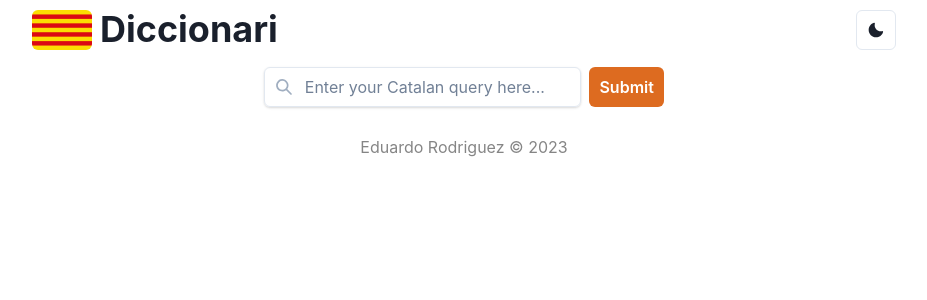
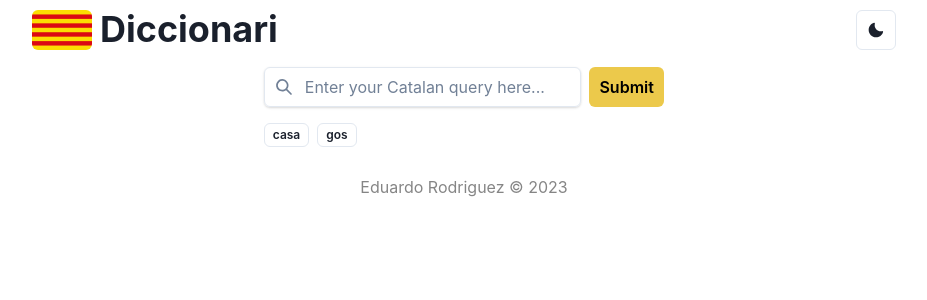
Before and after one commit to erodrigufer/catDict, a React (Vite) app in the folder frontend/: page / in a window 1280 px wide. Shown: the top 300 px of the page, without its empty margins (176-1103 px from the left). Built offline with nearby package versions, Linux system fonts and the light colour scheme.

Commit message:
Add LastWords component, change colorScheme of some comp.

```diff
--- a/frontend/src/App.tsx
+++ b/frontend/src/App.tsx
@@ -4,11 +4,12 @@ import WordInput from "./components/WordInput";
 import { Container, Flex, Grid, GridItem, HStack } from "@chakra-ui/layout";
 import Footer from "./components/Footer";
 import Header from "./components/Header";
+import LastWords from "./components/LastWords";
 
 function App() {
   const [promptText, setPromptext] = useState<string>("");
   const inputPlaceholder = "Enter your Catalan query here...";
-  const colorScheme = "orange";
+  const colorScheme = "yellow";
   const sideMarginsMain = 3;
   const onSubmit = (promptText: string) => {
     setPromptext(promptText);
@@ -39,6 +40,7 @@ function App() {
                 isLoading={false}
                 onSubmit={onSubmit}
               />
+              <LastWords lastWords={["casa", "gos"]} onClick={onSubmit} />
               <ResultsOutput promptext={promptText} onClick={onSubmit} />
             </Flex>
           </Container>
--- /dev/null
+++ b/frontend/src/components/LastWords.tsx
@@ -0,0 +1,30 @@
+import { Button, Flex } from "@chakra-ui/react";
+
+interface Props {
+  lastWords: string[];
+  onClick: (promptText: string) => void;
+}
+
+const LastWords = ({ lastWords, onClick }: Props) => {
+  const handleClick = (event: React.MouseEvent<HTMLButtonElement>) => {
+    const textContent = event.currentTarget.textContent;
+    if (textContent) onClick(textContent);
+  };
+
+  // If no last words have been searched, render nothing.
+  if (lastWords.length === 0) return null;
+
+  return (
+    <>
+      <Flex gap={2}>
+        {lastWords.map((word, index) => (
+          <Button key={index} size="xs" variant="outline" onClick={handleClick}>
+            {word}
+          </Button>
+        ))}
+      </Flex>
+    </>
+  );
+};
+
+export default LastWords;
--- a/frontend/src/components/WordInput.tsx
+++ b/frontend/src/components/WordInput.tsx
@@ -44,7 +44,7 @@ const WordInput = (props: Props) => {
           <InputGroup>
             <InputLeftElement
               pointerEvents="none"
-              children={<SearchIcon color="gray.400" />}
+              children={<SearchIcon color="gray.500" />}
             />
             <Input
               placeholder={props.placeholder}
```
